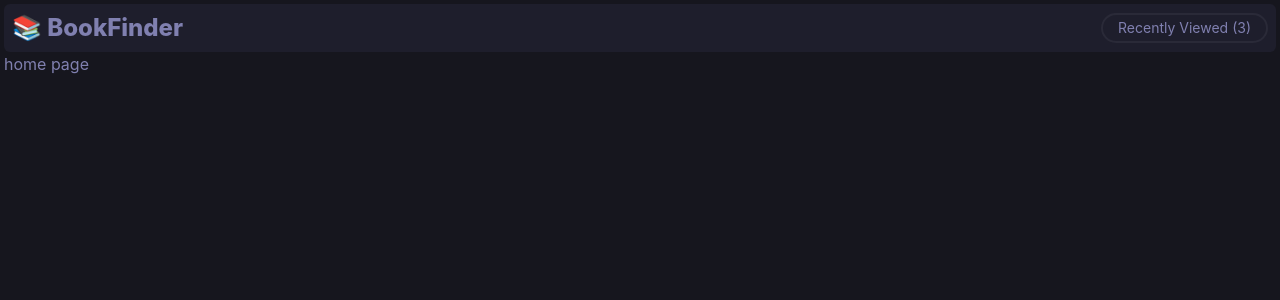
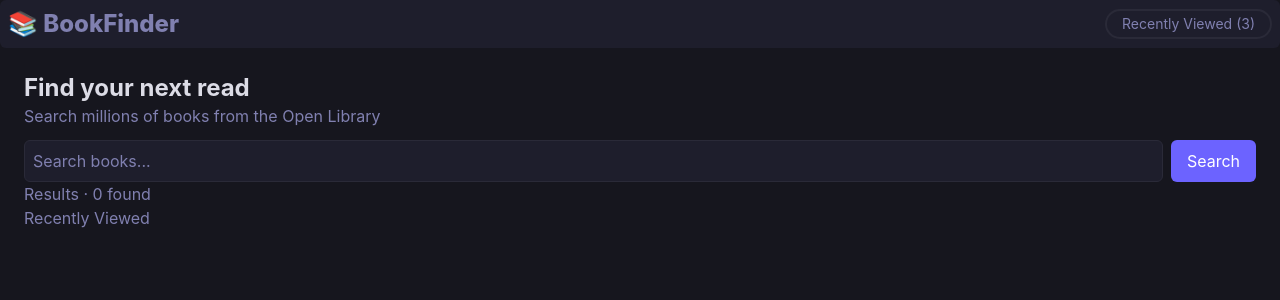
Before and after one commit to aleksajanjic/book-finder, a React (Vite) app: page / in a window 1280 px wide. Shown: the top 300 px of the page. Built offline with nearby package versions, Linux system fonts and the light colour scheme; the HTML template or start-up script is replaced by a standard one.

Commit message:
feat: search

```diff
--- a/src/App.tsx
+++ b/src/App.tsx
@@ -6,13 +6,15 @@ import Header from "./components/Header";
 
 function App() {
 	return (
-		<div className="min-h-screen bg-surface text-text-primary p-1">
+		<div className="min-h-screen bg-surface text-text-primary">
 			<Header />
 
-			<Routes>
-				<Route path={"/"} element={<Home></Home>} />
-				<Route path="/books/:id" element={<Books></Books>} />
-			</Routes>
+			<div className="p-6">
+				<Routes>
+					<Route path={"/"} element={<Home></Home>} />
+					<Route path="/books/:id" element={<Books></Books>} />
+				</Routes>
+			</div>
 		</div>
 	);
 }
--- a/src/api/openLibrary.ts
+++ b/src/api/openLibrary.ts
@@ -1,21 +1,33 @@
-const BASE = "https://openlibrary.org";
-const COVERS = "https://covers.openlibrary.org/b/id";
+import { API } from "../constants/api";
+import type { BookDetail, BookSearchResult } from "../types/books";
 
-export const searchBooks = async (
-	title: string,
-): Promise<BookSearchResult[]> => {
+export async function searchBooks(query: string, page = 1) {
 	const res = await fetch(
-		`${BASE}/search.json?title=${encodeURIComponent(title)}`,
+		`${API.BASE}/search.json?title=${encodeURIComponent(query)}&page=${page}`,
 	);
+
+	if (!res.ok) throw new Error("Search failed");
+
 	const data = await res.json();
-	// Only return books that have a cover
-	return data.docs.filter((b: BookSearchResult) => b.cover_i);
-};
 
-export const getBook = async (id: string): Promise<BookDetail> => {
-	const res = await fetch(`${BASE}/works/${id}.json`);
+	return {
+		docs: data.docs.filter((b: BookSearchResult) => b.cover_i),
+		numFound: data.numFound,
+	};
+}
+
+export async function getBook(id: string): Promise<BookDetail> {
+	const res = await fetch(`${API.BASE}/works/${id}.json`);
+
+	if (!res.ok) throw new Error("Book fetch failed");
+
 	return res.json();
-};
+}
 
-export const getCoverUrl = (coverId: number, size: "S" | "M" | "L" = "L") =>
-	`${COVERS}/${coverId}-${size}.jpg`;
+export function getCoverUrl(
+	coverId: number | undefined,
+	size: "S" | "M" | "L" = "L",
+): string | null {
+	if (!coverId) return null;
+	return `${API.COVERS}/${coverId}-${size}.jpg`;
+}
--- /dev/null
+++ b/src/components/RecentlyViewed.tsx
@@ -0,0 +1,5 @@
+function RecentlyViewed() {
+	return <h1>Recently Viewed</h1>;
+}
+
+export default RecentlyViewed;
--- /dev/null
+++ b/src/components/ResultCard.tsx
@@ -0,0 +1,15 @@
+import type { Book } from "../types/books";
+
+interface ResultCardProps {
+	book: Book;
+}
+
+function ResultCard(props: ResultCardProps) {
+	const { book } = props;
+
+
+
+	return <div>{book.title}</div>;
+}
+
+export default ResultCard;
--- /dev/null
+++ b/src/components/Results.tsx
@@ -0,0 +1,20 @@
+import type { Book } from "../types/books";
+import ResultCard from "./ResultCard";
+
+interface ResultsProps {
+	books: Book[];
+}
+
+function Results({ books }: ResultsProps) {
+	return (
+		<div>
+			<h1>Results · {books.length} found</h1>
+
+			{books.map((book) => (
+				<ResultCard key={book.key} book={book} />
+			))}
+		</div>
+	);
+}
+
+export default Results;
--- /dev/null
+++ b/src/components/Search.tsx
@@ -0,0 +1,24 @@
+import SearchBar from "./ui/SearchBar";
+import type { SearchProps } from "../types/search";
+
+function Search(props: SearchProps) {
+	const { query, setQuery, onSearch } = props;
+
+	return (
+		<section className="space-y-3">
+			<h1 className="text-2xl font-bold text-neutral-faint m-0">
+				Find your next read
+			</h1>
+			<p className="text-text-secondary">
+				Search millions of books from the Open Library
+			</p>
+			<SearchBar
+				query={query}
+				setQuery={setQuery}
+				onSearch={onSearch}
+			/>
+		</section>
+	);
+}
+
+export default Search;
--- /dev/null
+++ b/src/components/ui/SearchBar.tsx
@@ -0,0 +1,41 @@
+import type { SearchProps } from "../../types/search";
+
+function SearchBar(props: SearchProps) {
+	const { query, setQuery, onSearch } = props;
+
+	return (
+		<div className="flex gap-2">
+			<input
+				type="text"
+				value={query}
+				onChange={(e) => setQuery(e.target.value)}
+				onKeyDown={(e) => {
+					if (e.key !== "Enter") {
+						return;
+					}
+					if (!query.trim()) {
+						return;
+					}
+
+					onSearch(query);
+				}}
+				className="w-full p-2 rounded-md border border-border bg-surface-card text-text-primary placeholder:text-text-secondary focus:outline-none focus:border-border-focus"
+				placeholder="Search books..."
+			/>
+
+			<button
+				onClick={() => {
+					if (!query.trim()) {
+						return;
+					}
+					onSearch(query);
+				}}
+				className="px-4 py-2 rounded-md bg-accent text-white cursor-pointer"
+			>
+				Search
+			</button>
+		</div>
+	);
+}
+
+export default SearchBar;
--- /dev/null
+++ b/src/constants/api.ts
@@ -0,0 +1,4 @@
+export const API = {
+	BASE: "https://openlibrary.org",
+	COVERS: "https://covers.openlibrary.org/b/id",
+};
--- a/src/pages/Home.tsx
+++ b/src/pages/Home.tsx
@@ -1,5 +1,44 @@
+import { useState } from "react";
+import RecentlyViewed from "../components/RecentlyViewed";
+import Results from "../components/Results";
+import Search from "../components/Search";
+import { searchBooks } from "../api/openLibrary";
+
 function Home() {
-	return <>home page</>;
+	const [query, setQuery] = useState("");
+	const [books, setBooks] = useState([]);
+	const [page, setPage] = useState(1);
+	const [isLoading, setIsLoading] = useState(false);
+
+	const handleSearch = async (value: string) => {
+		if (!value.trim()) {
+			return;
+		}
+
+		try {
+			setIsLoading(true);
+			const data = await searchBooks(value, 1);
+			setQuery(value);
+			setBooks(data.docs);
+			setPage(1);
+		} catch (error) {
+			console.error(error);
+		} finally {
+			setIsLoading(false);
+		}
+	};
+
+	// const handleNextPage = async () => {};
+
+	// const handlePreviousPage = async () => {};
+
+	return (
+		<div className="flex flex-col">
+			<Search query={query} setQuery={setQuery} onSearch={handleSearch} />
+			{isLoading ? <p>Loading...</p> : <Results books={books} />}
+			<RecentlyViewed />
+		</div>
+	);
 }
 
 export default Home;
--- /dev/null
+++ b/src/types/search.tsx
@@ -0,0 +1,5 @@
+export interface SearchProps {
+	query: string;
+	setQuery: (value: string) => void;
+	onSearch: (value: string) => void;
+}
--- a/tailwind.config.ts
+++ b/tailwind.config.ts
@@ -22,6 +22,11 @@ export default {
 					secondary: "#8080b0",
 					muted: "#6b6b7a",
 				},
+				neutral: {
+					offwhite: "#f4f4f6",
+					soft: "#e9e9ee",
+					faint: "#dcdce6",
+				},
 			},
 		},
 	},
```
Also changed, not shown: src/types/books.ts (+24 -13 lines).
